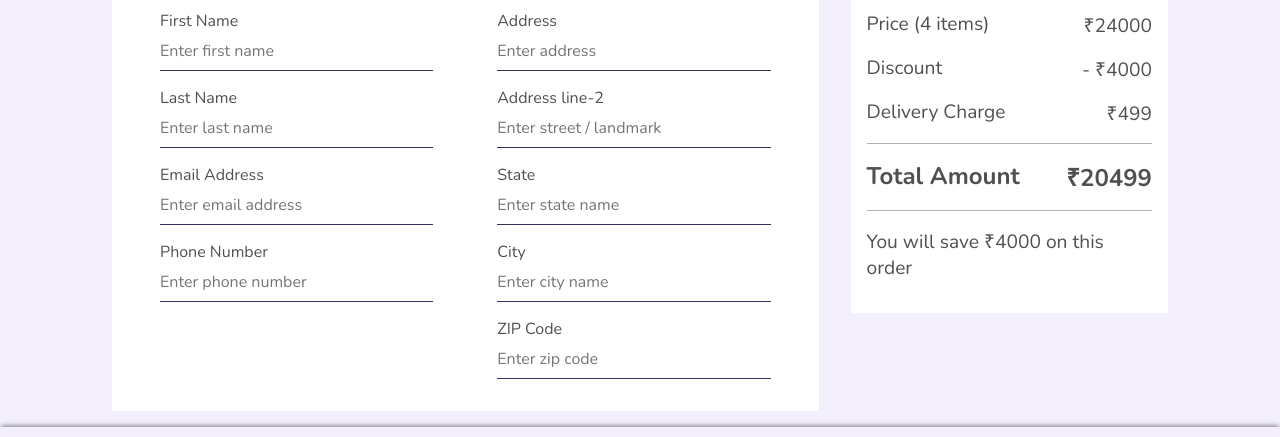
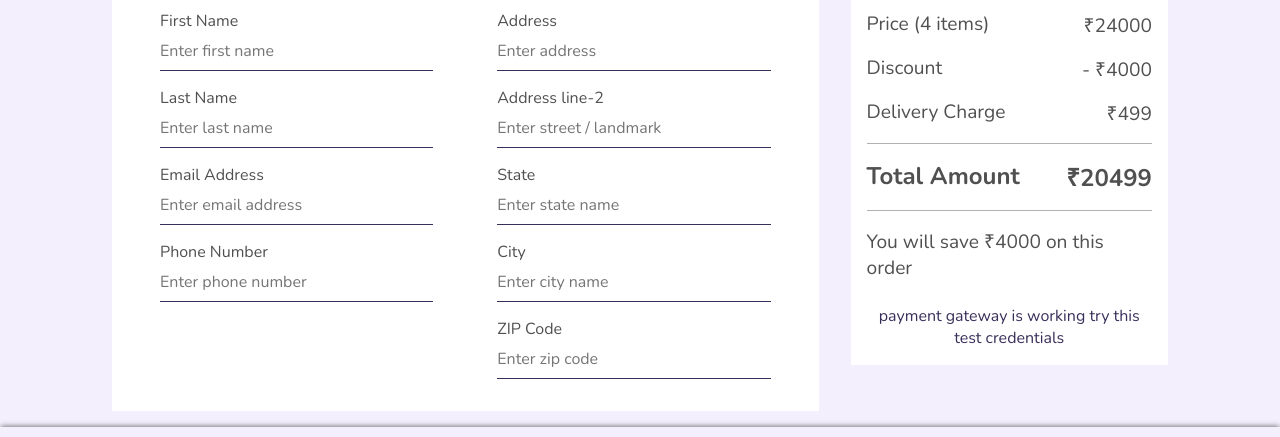
Before and after one commit to lomesshh/shoemall, a plain HTML site: page components/checkout.html in a window 1280 px wide. Shown: the part 289-726 px from the top of the page. Drawn offline with nearby package versions, Linux system fonts and the light colour scheme.

Commit message:
Fix: Ui Issues

```diff
--- a/components/checkout.html
+++ b/components/checkout.html
@@ -92,6 +92,7 @@
                     <form>
                         <script src="https://checkout.razorpay.com/v1/payment-button.js" data-payment_button_id="pl_IsD9FR7PT25t5a" async> </script>
                     </form>
+                    <a target="_blank" href="https://razorpay.com/docs/payments/payments/test-card-upi-details/">payment gateway is working try this test credentials</a>
              </div>
 
         </div>
--- a/components/stylesheets/checkout.css
+++ b/components/stylesheets/checkout.css
@@ -35,6 +35,17 @@
     margin: auto;
 }
 
+.cart__section-bill a{
+    display: block;
+    text-decoration: none;
+    padding: 0;
+    margin: 0;
+    margin-top: 0.5rem;
+    font-size: 1rem;
+    background-color: white;
+    color: var(--primary-color);
+}
+
 
 
 @media screen and (max-width: 800px) {
```
